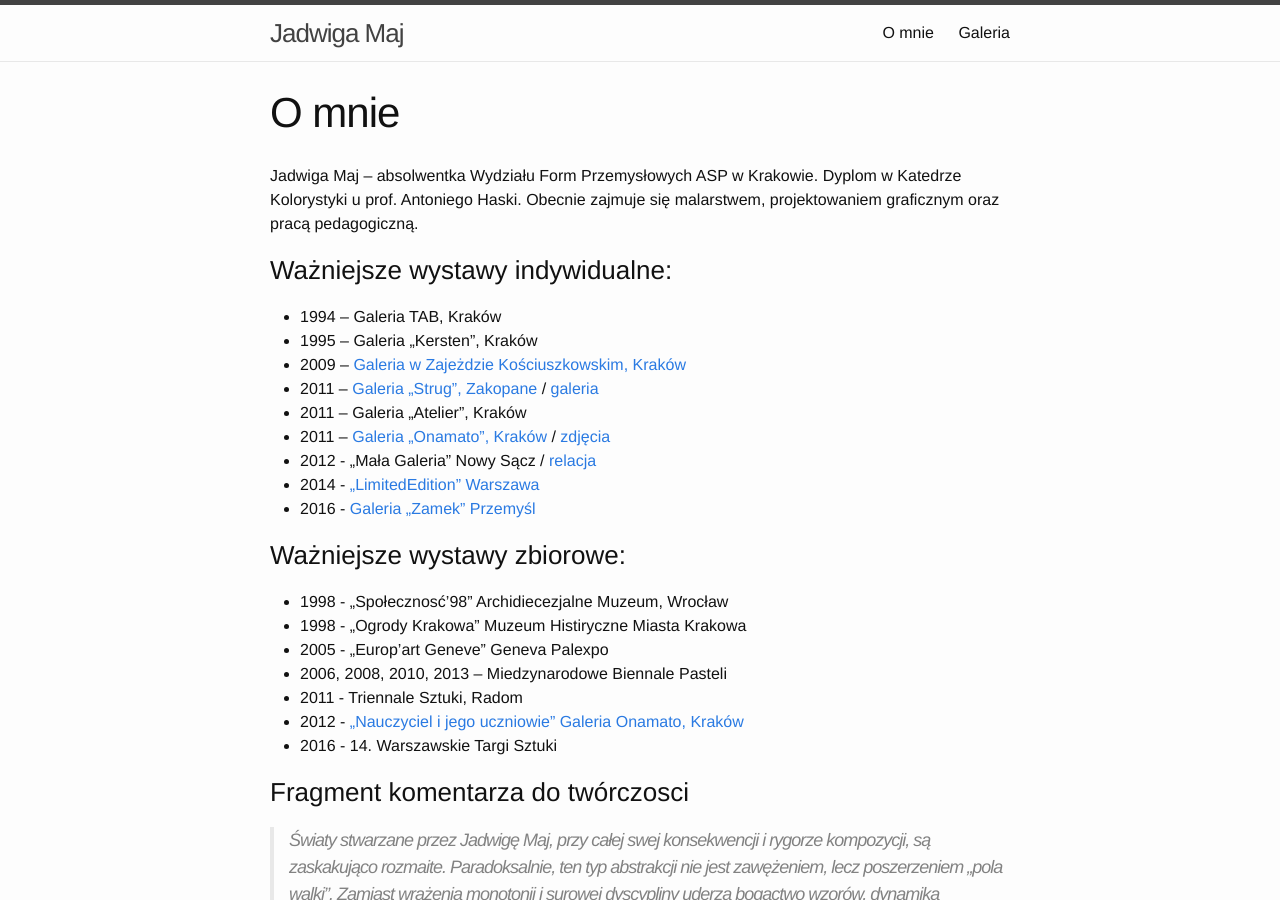
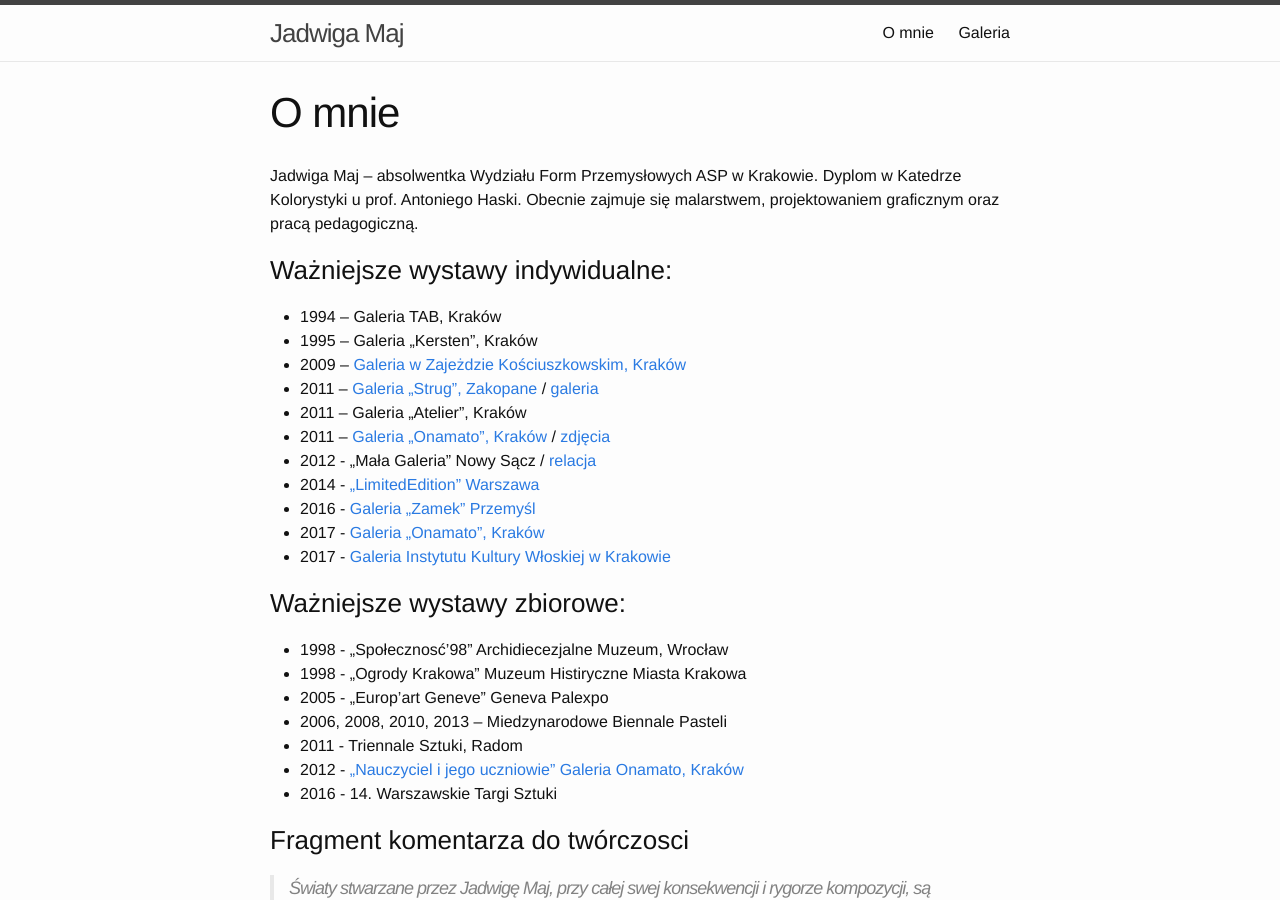
Before and after one commit to jadwigamaj/jadwigamaj.github.io, a Jekyll site: the page built from about.md, in a window 1280 px wide and 900 px high. Built offline with Jekyll 4.4.1, drawn with Linux system fonts in a browser that asks for light colours.

Commit message:
update events

```diff
--- a/about.md
+++ b/about.md
@@ -21,6 +21,8 @@ projektowaniem graficznym oraz pracą pedagogiczną.
  / [relacja](http://www.youtube.com/watch?v=o9bKH6p2H1Y&feature=relmfu )
  - 2014 - [„LimitedEdition” Warszawa](http://limitededition.pl/blog/timing-the-time/)
  - 2016 - [Galeria „Zamek” Przemyśl](http://kultura.przemysl.pl/?url=7&info=3647)
+ - 2017 - [Galeria „Onamato”, Kraków](https://goo.gl/photos/117uWmAuugAXMvmAA)
+ - 2017 - [Galeria Instytutu Kultury Włoskiej w Krakowie](https://photos.app.goo.gl/jjYEwlenBR9gFxRu2)
 
 ### Ważniejsze wystawy zbiorowe:
  - 1998 - „Społecznosć'98” Archidiecezjalne Muzeum, Wrocław
```
